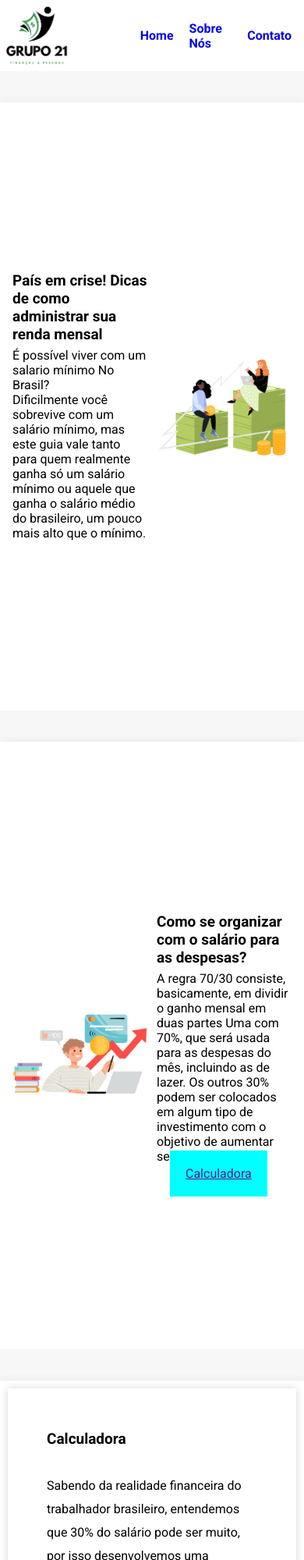
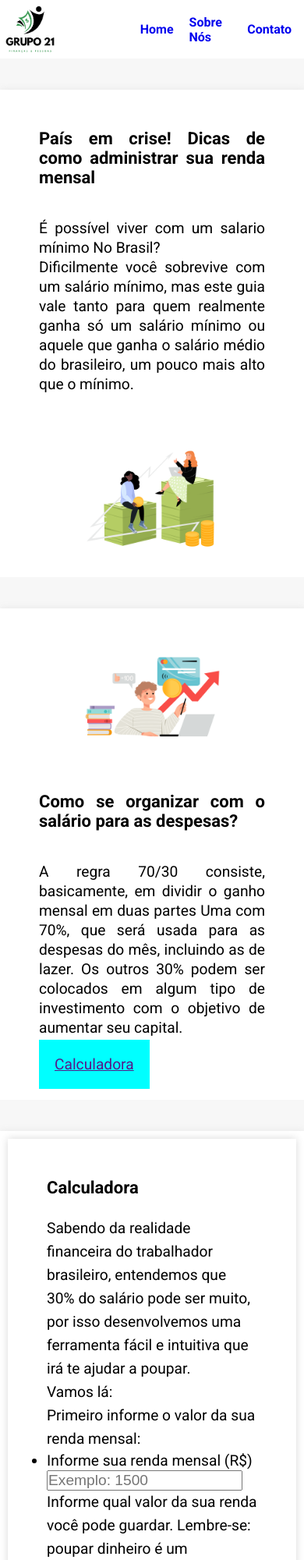
Before and after one commit to 25ribeiro/Financeiro-Hackton, a plain HTML site: page index.html in a window 390 px wide. Shown: the top 2000 px of the page at 78% size. Drawn offline with Linux system fonts and the light colour scheme.

Commit message:
Fiz ajustes de responsividade

```diff
--- a/index.html
+++ b/index.html
@@ -9,7 +9,7 @@
 </head>
 <body>
     <header class="head">
-        <div><img src="assets/logo.png" class="head" alt=""></img></div>
+        <div><img src="assets/logo.png" class="head" id="logo" alt=""></img></div>
         <nav class="head">
             <a href="#">Home</a>
             <a href="#">Sobre Nós</a>
--- a/style.css
+++ b/style.css
@@ -68,6 +68,11 @@ h1 {
     padding: 20px;
 
 }
+
+p {
+    line-height: 30px;
+    font-size: 1.2em;
+}
 #botao {
     background-color: aqua;
     padding: 20px;
@@ -77,11 +82,19 @@ h1 {
 }
 #calc {
     line-height: 30px;
+    margin: auto;
     padding: 50px;
-    margin: 200px;
+    width: 700px;
     box-shadow: 0px 0px 10px rgba(0, 0, 0, 0.158);
 }
 
+li {
+    font-size: 1.2em;
+}
+
+input, button {
+    font-size: 1em;
+}
 
 footer {
     background-color: white;
@@ -92,22 +105,53 @@ footer {
 }
 
 @media only screen and (max-width: 480px) {
-    .resumo {
+
+    #logo {
+        width: 40%;
+    }
+
+    .head {
+        display: flex;
+        flex-direction: row;
+        justify-content: center;
+        align-items: center;
+
+    }
+
+    section {
+        height: auto;
         display: flex;
         flex-direction: column;
-        padding: 3px;
+
+
+    }
+    .resumo {
+        text-align: justify;
+        line-height: 25px;
 
     }
 
     h1 {
         font-weight: 600;
-        font-size: 19px;
+        font-size: 22px;
+    }
+
+    p {
+        line-height: 30px;
     }
 
     #calc {
-        line-height: 30px;
-        padding-bottom: 50px;
+        line-height: 25px;
         margin: auto;
+        width: auto;
 
     }
+    footer {
+        background-color: white;
+        text-align: center;
+        padding-top: 30px;
+        padding-bottom: 30px;
+        font-weight: 700;
+        font-size: 0.8em;
+    }
 }
```
